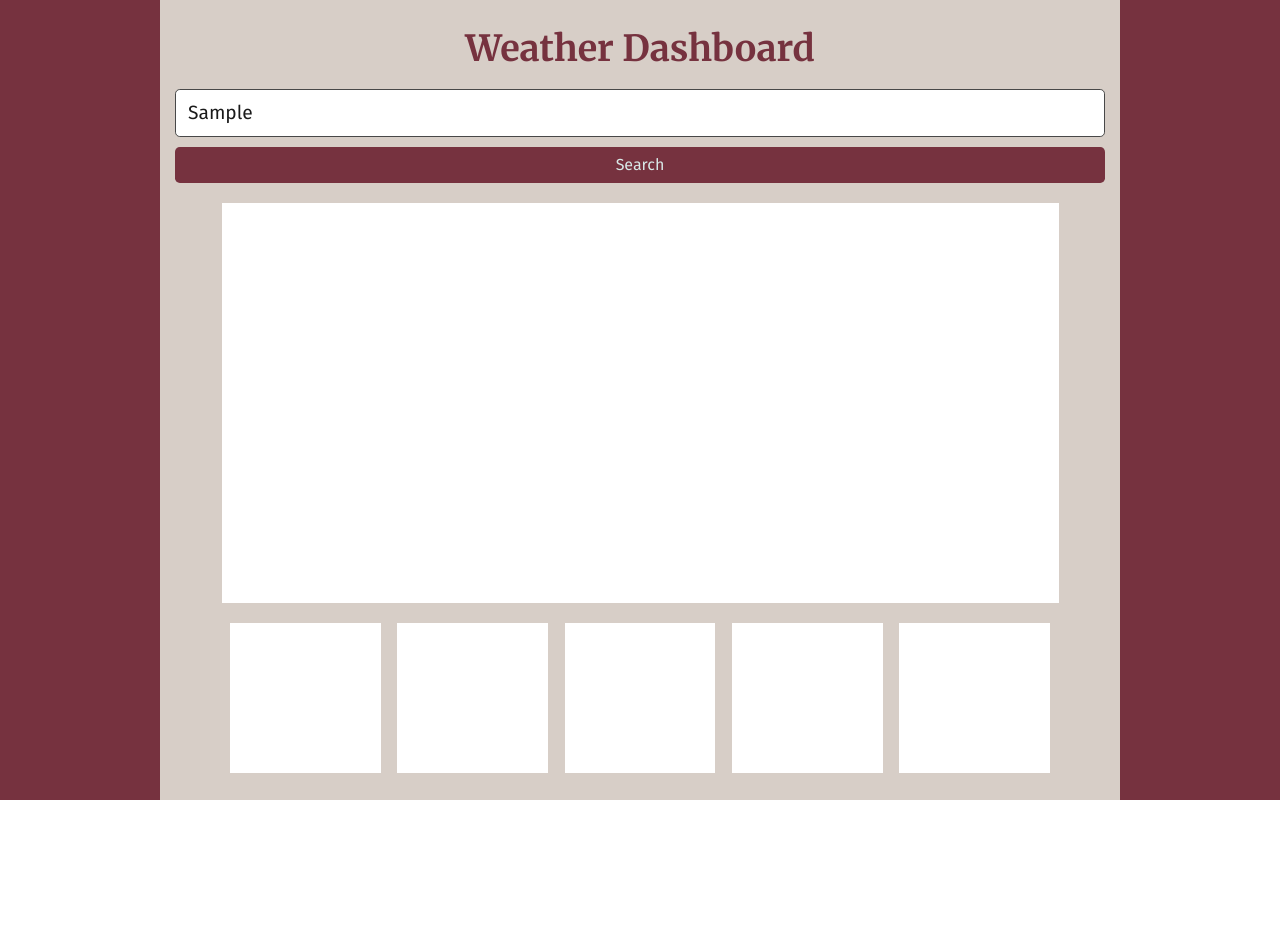
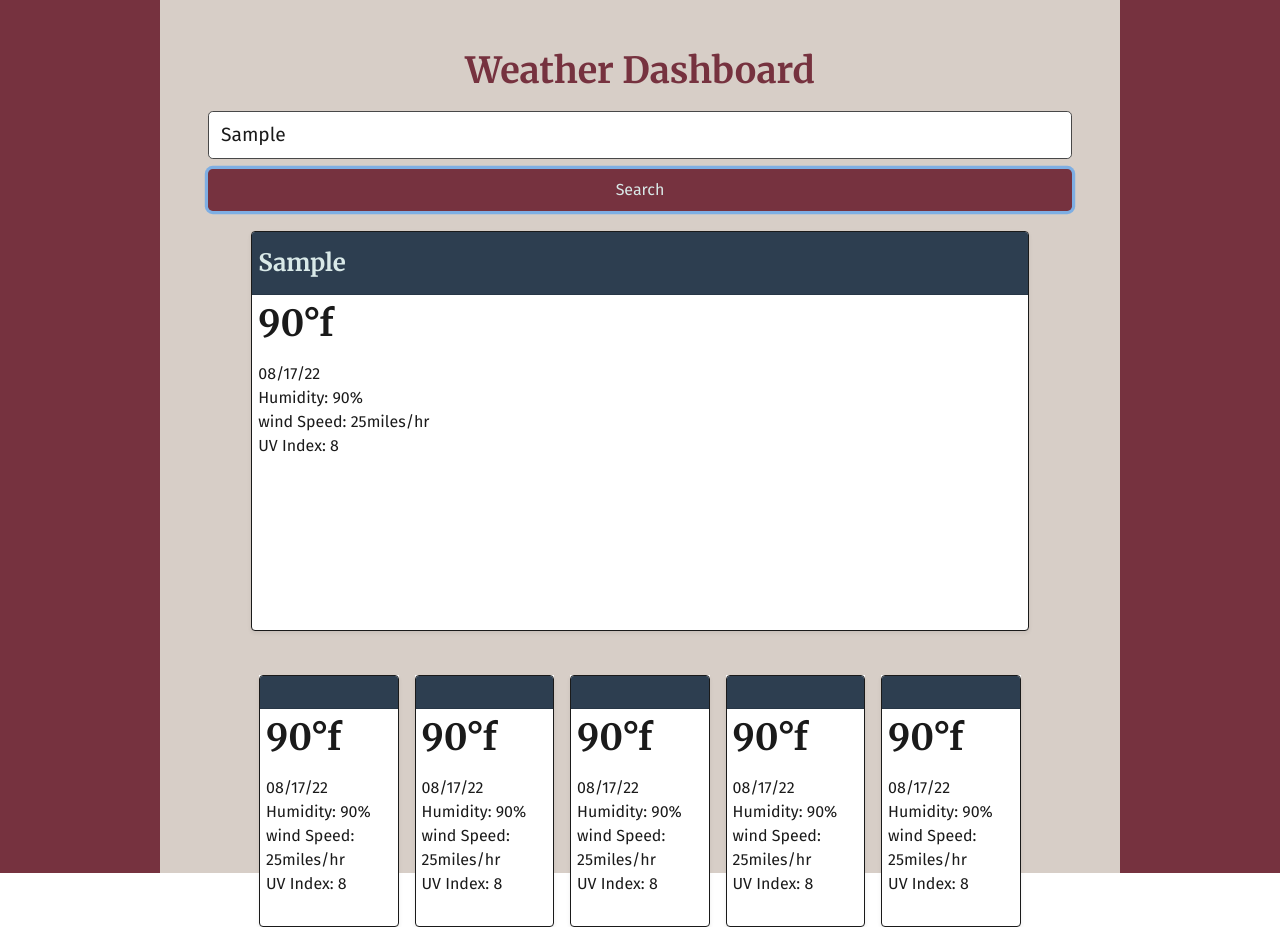
Before and after one commit to Lukaeric14/hw-06-WeatherDashboard, a plain HTML site: page Main/index.html in a window 1280 px wide. Both pictures are taken after typing "Sample" into the empty fields and a click on the button "Search". Before the commit the page ends 800 px from the top, so only its background shows below. Drawn offline with nearby package versions, Linux system fonts and the light colour scheme; no server answers.

Commit message:
installed API + added elements for display

```diff
--- a/Main/assets/js/script.js
+++ b/Main/assets/js/script.js
@@ -1,4 +1,11 @@
 var searchCity = document.querySelector('#search-form');
+
+$(document).ready(function () {
+  $('#CCD').hide()
+});
+
+
+var APIKey = "afad52e8ca20da3827e5cb6084687d0f";
 
 function searchCitySubmit(evt) {
   evt.preventDefault();
@@ -8,14 +15,14 @@ function searchCitySubmit(evt) {
   if (!searchedCity) {
     console.error('Enter relevant US City');
     return;
-  }
-
+  } else {
   console.log(searchedCity);
 
+  var requestURL = 'https://api.openweathermap.org/data/2.5/weather?q=' + searchedCity + '&units=imperial' + '&appid=' + APIKey;
+  fetch(requestURL);
+      $("#cityName").text(searchedCity);
 
-
-
-
-}
+      $('#CCD').show();
+}};
 
 searchCity.addEventListener('submit', searchCitySubmit);
--- a/Main/index.html
+++ b/Main/index.html
@@ -5,6 +5,8 @@
   <meta charset="UTF-8" />
   <meta name="viewport" content="width=device-width, initial-scale=1.0" />
   <title>Weather Dashboard</title>
+  <!-- Bootstrap CSS -->
+  <link rel="stylesheet" href="https://stackpath.bootstrapcdn.com/bootstrap/4.3.1/css/bootstrap.min.css" integrity="sha384-ggOyR0iXCbMQv3Xipma34MD+dH/1fQ784/j6cY/iJTQUOhcWr7x9JvoRxT2MZw1T" crossorigin="anonymous">
   <link href="https://fonts.googleapis.com/css2?family=Fira+Sans:wght@400&family=Merriweather:wght@700&display=swap"
     rel="stylesheet" />
   <link rel="stylesheet" href="./assets/css/jass.css" />
@@ -21,19 +23,92 @@
         <button class="btn btn-block btn-primary">Search</button>
       </form>
 
-      <div class="currentCityDashboard">
-        <div class="mainCard"></div>
-          <div id = "1" class="dayCard"></div>
-          <div id = "2" class="dayCard"></div>
-          <div id = "3" class="dayCard"></div>
-          <div id = "4" class="dayCard"></div>
-          <div id = "5" class="dayCard"></div>
+      <div id = "CCD"class="currentCityDashboard">
+        <div class="mainCard card mb-4 rounded-3 shadow-sm">
+          <div class="card-header py-3">
+            <h4 id = "cityName" class="my-0 fw-normal"></h4>
+          </div>
+          <div class="card-body">
+            <h1 id="temp" class="card-title pricing-card-title">90°f</h1>
+            <ul class="list-unstyled mt-3 mb-4">
+              <li id="date">08/17/22</li>
+              <li id="humidity">Humidity: <span>90%</span></li>
+              <li id="wind">wind Speed: <span>25</span>miles/hr</li>
+              <li id="uv">UV Index: <span>8</span></li>
+            </ul>
+          </div>
       </div>
+          <div id = "1" class="dayCard"><div class="card mb-4 rounded-3 shadow-sm">
+            <div class="card-header py-3">
+              <h4 id = "cityName" class="my-0 fw-normal"></h4>
+            </div>
+            <div class="card-body">
+              <h1 class="card-title pricing-card-title">90°f</h1>
+              <ul class="list-unstyled mt-3 mb-4">
+                <li>08/17/22</li>
+                <li>Humidity: <span>90%</span></li>
+                <li>wind Speed: <span>25</span>miles/hr</li>
+                <li>UV Index: <span>8</span></li>
+              </ul>
+            </div></div></div>
+          <div id = "2" class="dayCard"><div class="card mb-4 rounded-3 shadow-sm">
+            <div class="card-header py-3">
+              <h4 id = "cityName" class="my-0 fw-normal"></h4>
+            </div>
+            <div class="card-body">
+              <h1 class="card-title pricing-card-title">90°f</h1>
+              <ul class="list-unstyled mt-3 mb-4">
+                <li>08/17/22</li>
+                <li>Humidity: <span>90%</span></li>
+                <li>wind Speed: <span>25</span>miles/hr</li>
+                <li>UV Index: <span>8</span></li>
+              </ul>
+            </div></div></div>
+          <div id = "3" class="dayCard"><div class="card mb-4 rounded-3 shadow-sm">
+            <div class="card-header py-3">
+              <h4 id = "cityName" class="my-0 fw-normal"></h4>
+            </div>
+            <div class="card-body">
+              <h1 class="card-title pricing-card-title">90°f</h1>
+              <ul class="list-unstyled mt-3 mb-4">
+                <li>08/17/22</li>
+                <li>Humidity: <span>90%</span></li>
+                <li>wind Speed: <span>25</span>miles/hr</li>
+                <li>UV Index: <span>8</span></li>
+              </ul>
+            </div></div></div>
+          <div id = "4" class="dayCard"><div class="card mb-4 rounded-3 shadow-sm">
+            <div class="card-header py-3">
+              <h4 id = "cityName" class="my-0 fw-normal"></h4>
+            </div>
+            <div class="card-body">
+              <h1 class="card-title pricing-card-title">90°f</h1>
+              <ul class="list-unstyled mt-3 mb-4">
+                <li>08/17/22</li>
+                <li>Humidity: <span>90%</span></li>
+                <li>wind Speed: <span>25</span>miles/hr</li>
+                <li>UV Index: <span>8</span></li>
+              </ul>
+            </div></div></div>
+          <div id = "5" class="dayCard"><div class="card mb-4 rounded-3 shadow-sm">
+            <div class="card-header py-3">
+              <h4 id = "cityName" class="my-0 fw-normal"></h4>
+            </div>
+            <div class="card-body">
+              <h1 class="card-title pricing-card-title">90°f</h1>
+              <ul class="list-unstyled mt-3 mb-4">
+                <li>08/17/22</li>
+                <li>Humidity: <span>90%</span></li>
+                <li>wind Speed: <span>25</span>miles/hr</li>
+                <li>UV Index: <span>8</span></li>
+              </ul>
+            </div></div></div>
     </div>
   </div>
-
+    <script src="https://code.jquery.com/jquery-3.3.1.slim.min.js" integrity="sha384-q8i/X+965DzO0rT7abK41JStQIAqVgRVzpbzo5smXKp4YfRvH+8abtTE1Pi6jizo" crossorigin="anonymous"></script>
+    <script src="https://cdnjs.cloudflare.com/ajax/libs/popper.js/1.14.7/umd/popper.min.js" integrity="sha384-UO2eT0CpHqdSJQ6hJty5KVphtPhzWj9WO1clHTMGa3JDZwrnQq4sF86dIHNDz0W1" crossorigin="anonymous"></script>
+    <script src="https://stackpath.bootstrapcdn.com/bootstrap/4.3.1/js/bootstrap.min.js" integrity="sha384-JjSmVgyd0p3pXB1rRibZUAYoIIy6OrQ6VrjIEaFf/nJGzIxFDsf4x0xIM+B07jRM" crossorigin="anonymous"></script>
   <script src="./assets/js/script.js"></script>
-  <script src="https://cdnjs.cloudflare.com/ajax/libs/jquery/3.2.1/jquery.min.js"></script>
 </body>
 
 </html>
```
